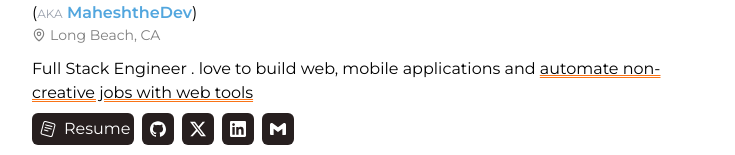
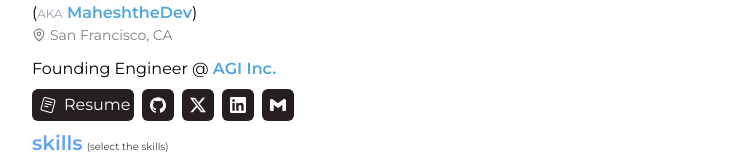
Before and after one commit to MaheshtheDev/maheshthedev.me, a Next.js app: page / in a window 1280 px wide. Shown: the part 149-304 px from the top of the page, without its empty margins (272-1007 px from the left). Built offline with nearby package versions, Linux system fonts and the light colour scheme.

Commit message:
update location and stuff

```diff
--- a/components/sections/about.tsx
+++ b/components/sections/about.tsx
@@ -9,14 +9,17 @@ function About() {
         <span className="text-[#52a6de] font-semibold">MaheshtheDev</span>)
       </p>
       <p className="opacity-50 text-sm flex items-center gap-1">
-        <TdesignLocation /> Long Beach, CA
+        <TdesignLocation /> San Francisco, CA
       </p>
       <p className="text-md mt-3">
-        Full Stack Engineer {". "}
+        Founding Engineer @ <span className="text-[#52a6de] font-semibold">
+          AGI Inc.
+        </span>{" "}
+        {/*{". "}
         love to build web, mobile applications and{" "}
         <span className="decoration-double underline decoration-orange-500">
           automate non-creative jobs with web tools
-        </span>
+        </span>*/}
       </p>
     </section>
   );
```
